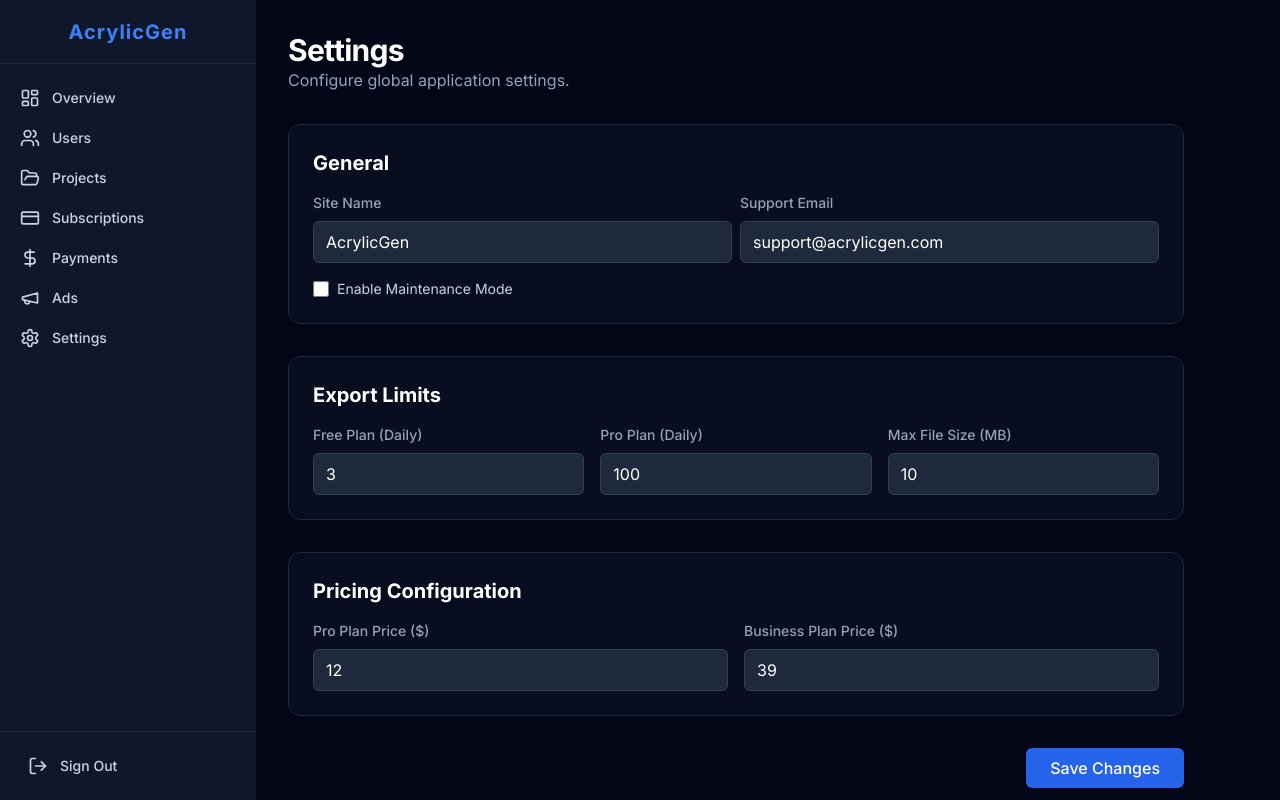
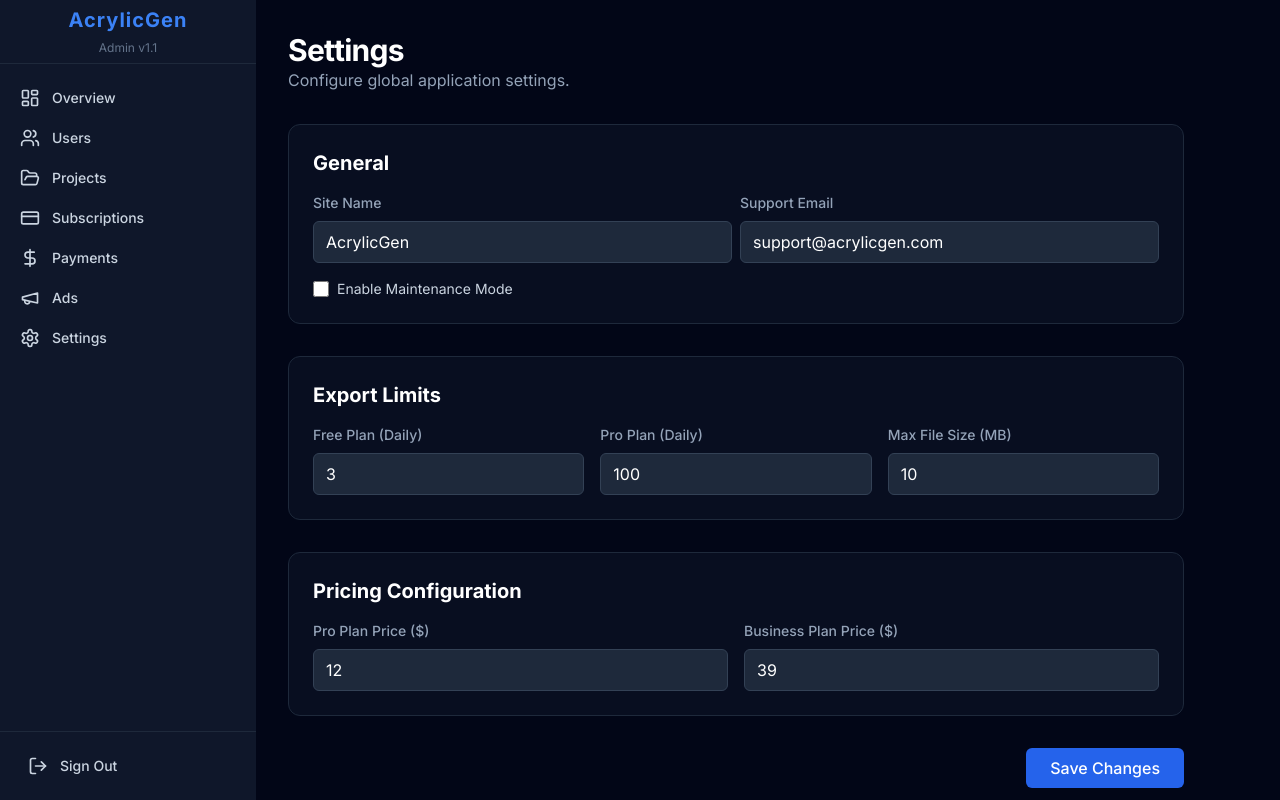
Before and after one commit to oelbanna026/acrylicgen-app, a Next.js app in the folder admin-dashboard/: page /settings in a window 1280 px wide. Built offline with nearby package versions, Linux system fonts and the light colour scheme.

Commit message:
Force no-cache for admin html and bump version

```diff
--- a/admin-dashboard/src/components/Sidebar.tsx
+++ b/admin-dashboard/src/components/Sidebar.tsx
@@ -35,7 +35,10 @@
   return (
     <div className="flex h-full w-64 flex-col bg-slate-900 text-white">
       <div className="flex h-16 items-center justify-center border-b border-slate-800">
-        <h1 className="text-xl font-bold tracking-wider text-blue-500">AcrylicGen</h1>
+        <div className="text-center">
+          <h1 className="text-xl font-bold tracking-wider text-blue-500">AcrylicGen</h1>
+          <span className="text-xs text-slate-500">Admin v1.1</span>
+        </div>
       </div>
 
       <div className="flex-1 overflow-y-auto py-4">
```
Also changed, not shown: 18 other files (tests, documents, lock files or other folders).
